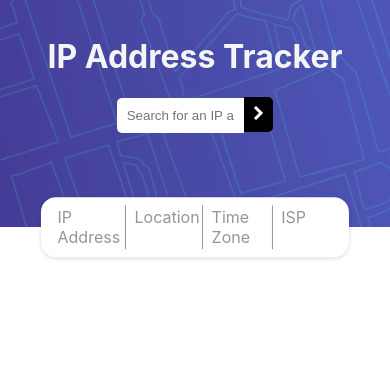
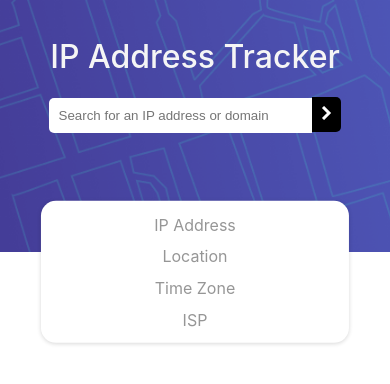
Before and after one commit to ridaarif98/ip-address-tracker, a React (Create React App) app: page / in a window 390 px wide. Shown: the top 384 px of the page. Built offline with nearby package versions, Linux system fonts and the light colour scheme.

Commit message:
Add media query to make it responsive

```diff
--- a/src/form.scss
+++ b/src/form.scss
@@ -1,3 +1,5 @@
+$small: 768px;
+
 .ip-form {
   margin: 0;
   padding: 4%;
@@ -66,4 +68,28 @@
     }
    }
   }
+  @media screen and (max-width: $small){
+    h1 {
+      font-weight: 500;
+    }
+    form {
+      margin-bottom: 10%;
+      input {
+        width: 68%;
+      }
+    }
+    .ip-data {
+      display: flex;
+      flex-direction: column;
+      align-items: center;
+      margin-top: 5%;
+      .data {
+        border-right: none;
+        padding: 2% 3%;
+        justify-content: center;
+        text-align: center;
+        width: 100%;
+      }
+    }
+  }
 }
```
